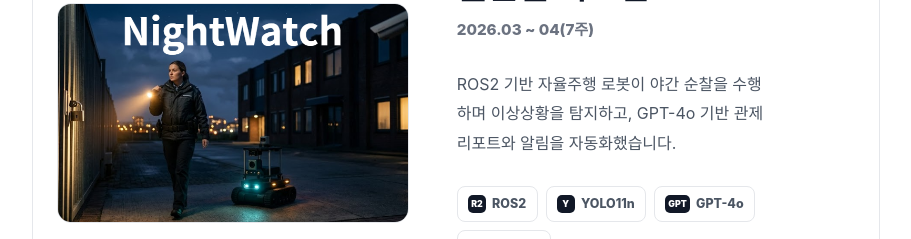
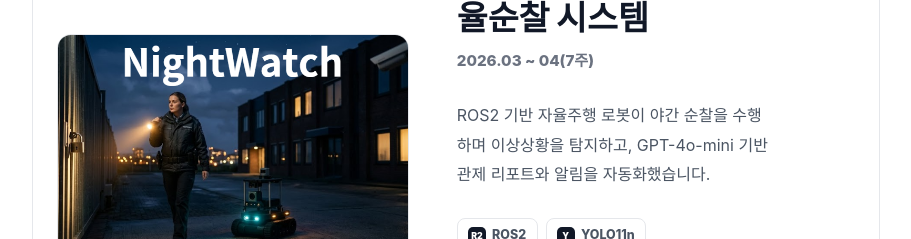
Before and after one commit to kgj200401/kgj200401.github.io, a plain HTML site: page index.html in a window 1280 px wide. Shown: the part 3779-4018 px from the top of the page, without its empty margins (184-1095 px from the left). Drawn offline with nearby package versions, Linux system fonts and the light colour scheme; grey boxes are pictures that could not be loaded.

Commit message:
Update index.html

```diff
--- a/index.html
+++ b/index.html
@@ -826,6 +826,7 @@
                         <h3 class="profile-card-title">자격 및 어학</h3>
                         <ul class="list-disc list-inside space-y-1">
                             <li>ADsP 취득</li>
+                            <li>SQLD 취득</li>
                             <li>OPIc IH 등급</li>
                             <li>전기기사 필기 합격</li>
                         </ul>
@@ -981,11 +982,11 @@
                         <span class="project-category">Robotics / Vision AI</span>
                         <h3 class="project-title">NightWatch 야간 자율순찰 시스템</h3>
                         <p class="project-subtitle">2026.03 ~ 04(7주)</p>
-                        <p class="project-description">ROS2 기반 자율주행 로봇이 야간 순찰을 수행하며 이상상황을 탐지하고, GPT-4o 기반 관제 리포트와 알림을 자동화했습니다.</p>
+                        <p class="project-description">ROS2 기반 자율주행 로봇이 야간 순찰을 수행하며 이상상황을 탐지하고, GPT-4o-mini 기반 관제 리포트와 알림을 자동화했습니다.</p>
                         <div class="project-tags">
                             <span class="project-tech"><span class="project-tech-mark">R2</span>ROS2</span>
                             <span class="project-tech"><span class="project-tech-mark">Y</span>YOLO11n</span>
-                            <span class="project-tech"><span class="project-tech-mark">GPT</span>GPT-4o</span>
+                            <span class="project-tech"><span class="project-tech-mark">GPT</span>GPT-4o-mini</span>
                             <span class="project-tech"><img src="https://cdn.jsdelivr.net/gh/devicons/devicon/icons/fastapi/fastapi-original.svg" alt="">FastAPI</span>
                         </div>
                         <span class="project-link-button">프로젝트 자세히 보기 &rarr;</span>
@@ -1120,7 +1121,7 @@
                 <div class="space-y-8 text-sm">
                     <div>
                         <h4 class="text-lg font-bold text-white mb-3 flex items-center gap-2">📌 프로젝트 개요</h4>
-                        <p class="text-gray-400 leading-relaxed">자율주행 로봇이 야간 순찰을 수행하며 실시간으로 이상상황 탐지 및 GPT-4o 기반 상황 보고서를 자동 생성하여 보안 인력의 효율적 배치를 지원하는 시스템입니다.</p>
+                        <p class="text-gray-400 leading-relaxed">자율주행 로봇이 야간 순찰을 수행하며 실시간으로 이상상황 탐지 및 GPT-4o-mini 기반 상황 보고서를 자동 생성하여 보안 인력의 효율적 배치를 지원하는 시스템입니다.</p>
                     </div>
                     <div>
                         <h4 class="text-lg font-bold text-white mb-3 flex items-center gap-2">🏆 주요 성과</h4>
@@ -1160,7 +1161,7 @@
                         <div class="flex flex-wrap gap-2 text-xs font-mono">
                             <span class="bg-gray-800 border border-gray-700 px-2 py-1 rounded">ROS2 Humble</span>
                             <span class="bg-gray-800 border border-gray-700 px-2 py-1 rounded">YOLO11n</span>
-                            <span class="bg-gray-800 border border-gray-700 px-2 py-1 rounded">GPT-4o</span>
+                            <span class="bg-gray-800 border border-gray-700 px-2 py-1 rounded">GPT-4o-mini</span>
                             <span class="bg-gray-800 border border-gray-700 px-2 py-1 rounded">FastAPI/Flask/React</span>
                         </div>
                     </div>
```
